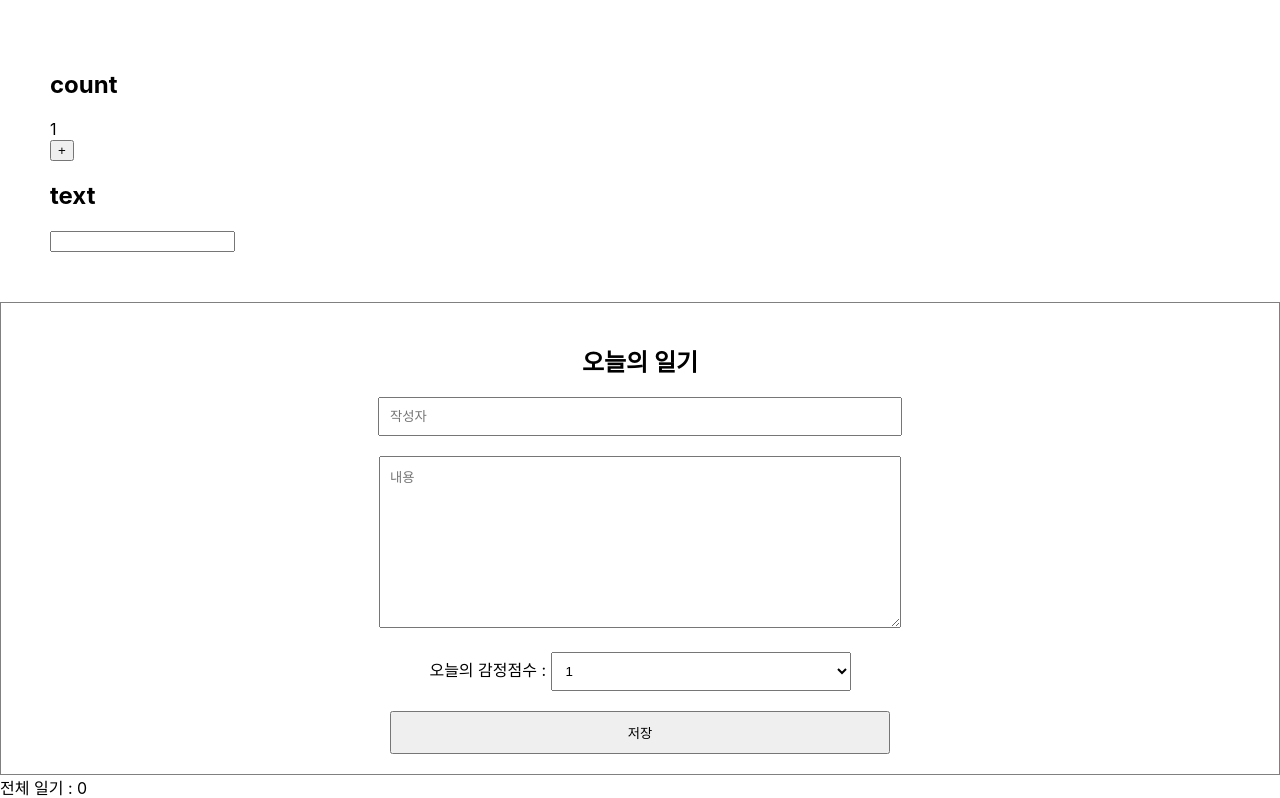
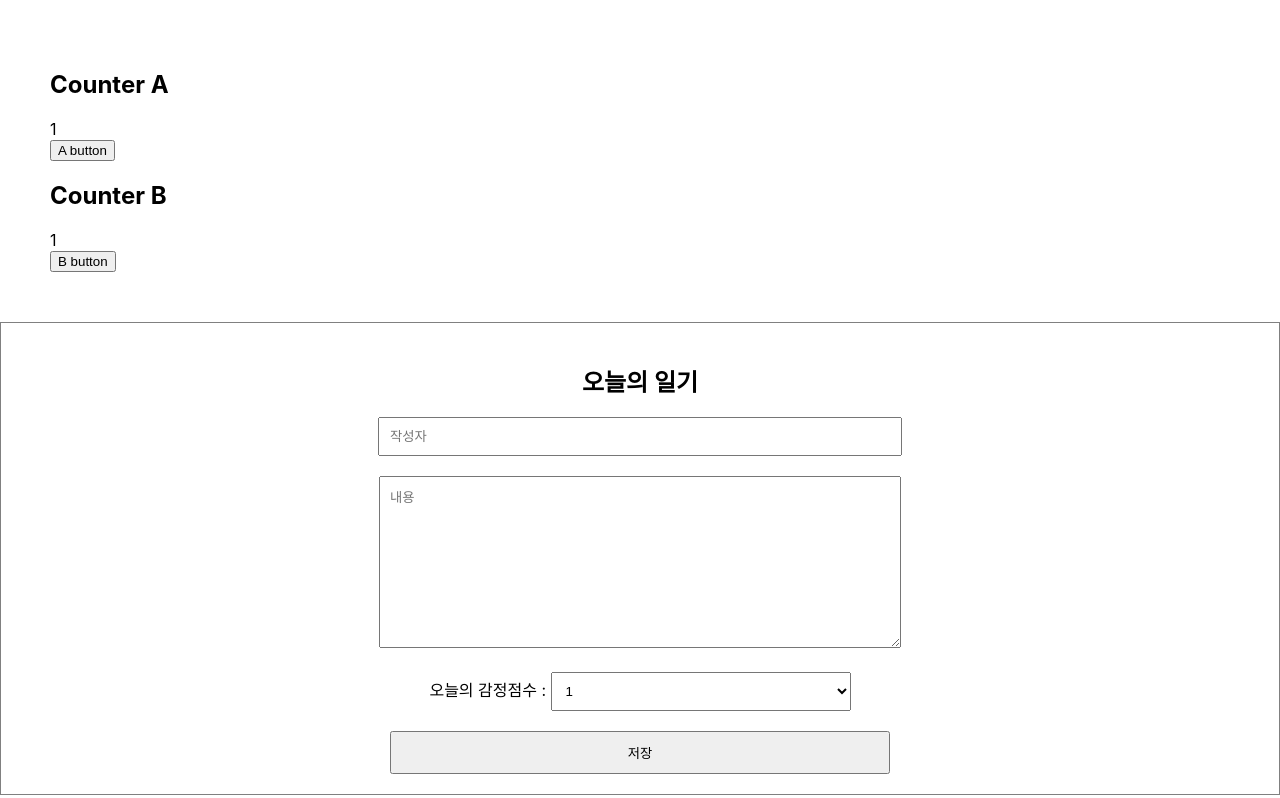
Before and after one commit to ukssss/React, a React (Create React App) app in the folder 01.udemy-react-example/react-basic/simplediary/: page / in a window 1280 px wide. Shown: the top 798 px of the page. Built offline with nearby package versions, Linux system fonts and the light colour scheme; no server answers; the HTML template or start-up script is replaced by a standard one.

Commit message:
01-react-basic | learn, 최적화 기법 - React.memo 기본 #36
- 얕은 복사 설명, 주소 값이 다르기에 계속 렌더링이 되는것
- prevProps, nextProps 를 사용하여 주소값이 아닌 값을 비교, 렌더링 방지

```diff
--- a/01.udemy-react-example/react-basic/simplediary/src/optimizeTest.js
+++ b/01.udemy-react-example/react-basic/simplediary/src/optimizeTest.js
@@ -1,34 +1,52 @@
 import React, { useState, useEffect } from 'react';
 
-const Textview = React.memo(({ text }) => {
+const CounterA = React.memo(({ count }) => {
   useEffect(() => {
-    console.log(`Update :: Text : ${text}`);
+    console.log(`CounterA Update - count: ${count}`);
   });
-  return <div>{text}</div>;
-});
 
-const CountView = React.memo(({ count }) => {
-  useEffect(() => {
-    console.log(`Update :: Count : ${count}`);
-  });
   return <div>{count}</div>;
 });
 
+const CounterB = ({ obj }) => {
+  useEffect(() => {
+    console.log(`CounterB Update - count: ${obj.count}`);
+  });
+
+  return <div>{obj.count}</div>;
+};
+
+const areEqual = (prevProps, nextProps) => {
+  return prevProps.obj.count === nextProps.obj.count;
+};
+
+const MemoizedCounterB = React.memo(CounterB, areEqual);
+
 const OptimizeTest = () => {
   const [count, setCount] = useState(1);
-  const [text, setText] = useState('');
+  const [obj, setObj] = useState({
+    count: 1,
+  });
 
   return (
     <div style={{ padding: 50 }}>
       <div>
-        <h2>count</h2>
-        <CountView count={count} />
-        <button onClick={() => setCount(count + 1)}>+</button>
+        <h2>Counter A</h2>
+        <CounterA count={count} />
+        <button onClick={() => setCount(count)}>A button</button>
       </div>
       <div>
-        <h2>text</h2>
-        <Textview text={text} />
-        <input value={text} onChange={(e) => setText(e.target.value)} />
+        <h2>Counter B</h2>
+        <MemoizedCounterB obj={obj} />
+        <button
+          onClick={() =>
+            setObj({
+              count: obj.count,
+            })
+          }
+        >
+          B button
+        </button>
       </div>
     </div>
   );
```
